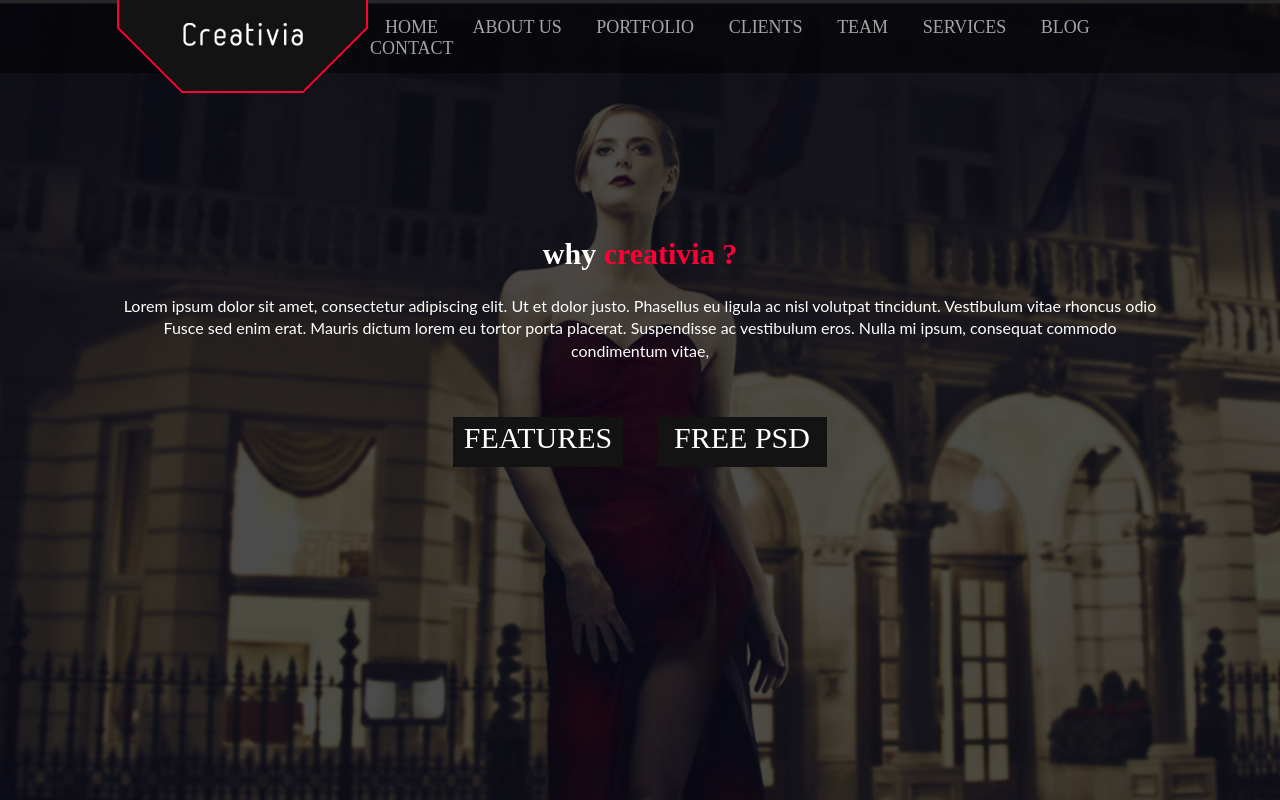
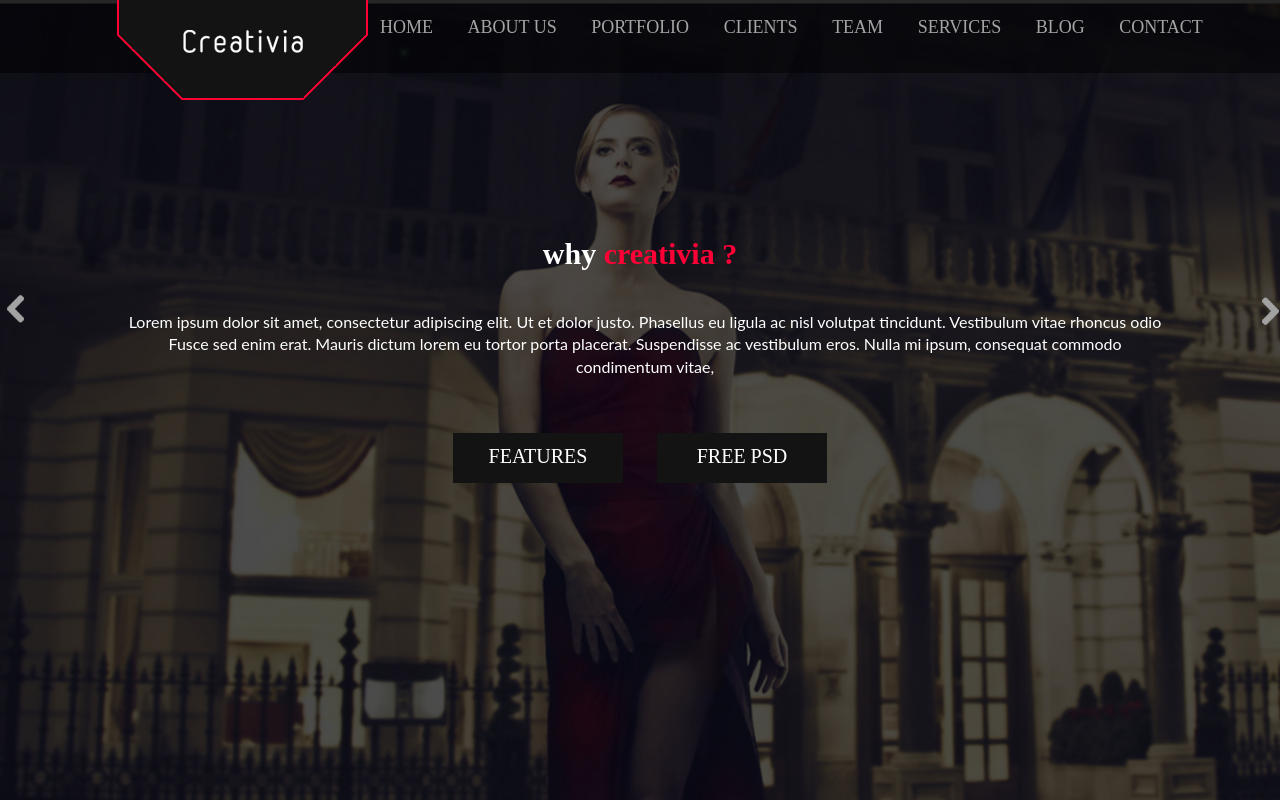
Before and after one commit to WhyNotNow22/Creativia, a plain HTML site: page index.html in a window 1280 px wide. Drawn offline with Linux system fonts and the light colour scheme.

Commit message:
Add arrows

```diff
--- a/index.html
+++ b/index.html
@@ -25,6 +25,8 @@
         </div>
         <div class="intro_text">
             <h1 class="intro_title"><span class="main_word">why</span> creativia ?</h1>
+            <div class="arrows">
+                <a class="arrow_left" href="#"></a>
                 <p class="intro_discription">
                      Lorem ipsum dolor sit amet, consectetur adipiscing elit.
                      Ut et dolor justo. Phasellus eu ligula ac nisl volutpat tincidunt.
@@ -32,6 +34,8 @@
                      Mauris dictum lorem eu tortor porta placerat.
                      Suspendisse ac vestibulum eros. Nulla mi ipsum, consequat commodo<br> condimentum vitae,
                 </p>
+                <a class="arrow_right" href="#"></a>
+            </div>
             <div class="intro_btns">
                 <a class="btn" href="#">Features</a>
                 <a class="btn" href="#">Free psd</a>
--- a/source/style.css
+++ b/source/style.css
@@ -12,11 +12,6 @@ a {
     height: 100vh;
     background: url("../source/image/home.jpg") center no-repeat;
     background-size: cover;
-    position: absolute;
-    top: 0;
-    right: 0;
-    left: 0;
-    z-index: 1000;
 }
 
 .intro {
@@ -31,11 +26,13 @@ a {
 
 .logo {
     padding-left: 115px;
+    width: 250px;
+    height: 105px;
 }
 .main_menu {
     text-transform: uppercase;
     font-size: 18px;
-    padding-right: 115px;
+    padding-right: 75px;
 }
 
 .menu_a {
@@ -78,9 +75,8 @@ a {
 .menu_a:hover:before {
     opacity: 1;
 }
-
+/*intro*/
 .intro_text {
-    width: 100%;
     max-width: 1300px;
     margin: 160px auto;
     line-height: 1.4;
@@ -106,16 +102,51 @@ a {
     font-size: 16px;
     margin-bottom: 55px;
 }
+/*arrows*/
+
+.arrows {
+    display: flex;
+    justify-content: space-between;
+}
+
+.arrow_left {
+    background: url("../source/image/left.png") center no-repeat;
+    display:block;
+    width: 30px;
+    height: 30px;
+}
+
+.arrow_left:hover {
+    background: url("../source/image/left_active.png") center no-repeat;
+}
+
+.arrow_left:hover {
+    background-image: url("../source/image/left_active.png") center no-repeat;
+}
+
+.arrow_right{
+    background: url("../source/image/right.png") center no-repeat;
+    display:block;
+    width: 20px;
+    height: 30px;
+}
+
+.arrow_right:hover {
+    background: url("../source/image/right_active.png") center no-repeat;
+}
+
 
 /*Buttons*/
+.intro_btns {
+    line-height: 2.3;
+}
 
 .btn {
     display: inline-block;
     background-color: #131313;
     color: #fff;
     font-family: "Raleway";
-    font-size: 30px;
-    text-align: center;
+    font-size: 20px;
     width: 170px;
     height: 50px;
     text-transform: uppercase;
```
Also changed, not shown: source/image/left.png (added), source/image/left_active.png (added), source/image/right.png (added), source/image/right_active.png (added). Lines whose indentation alone changed are shown as unchanged.
